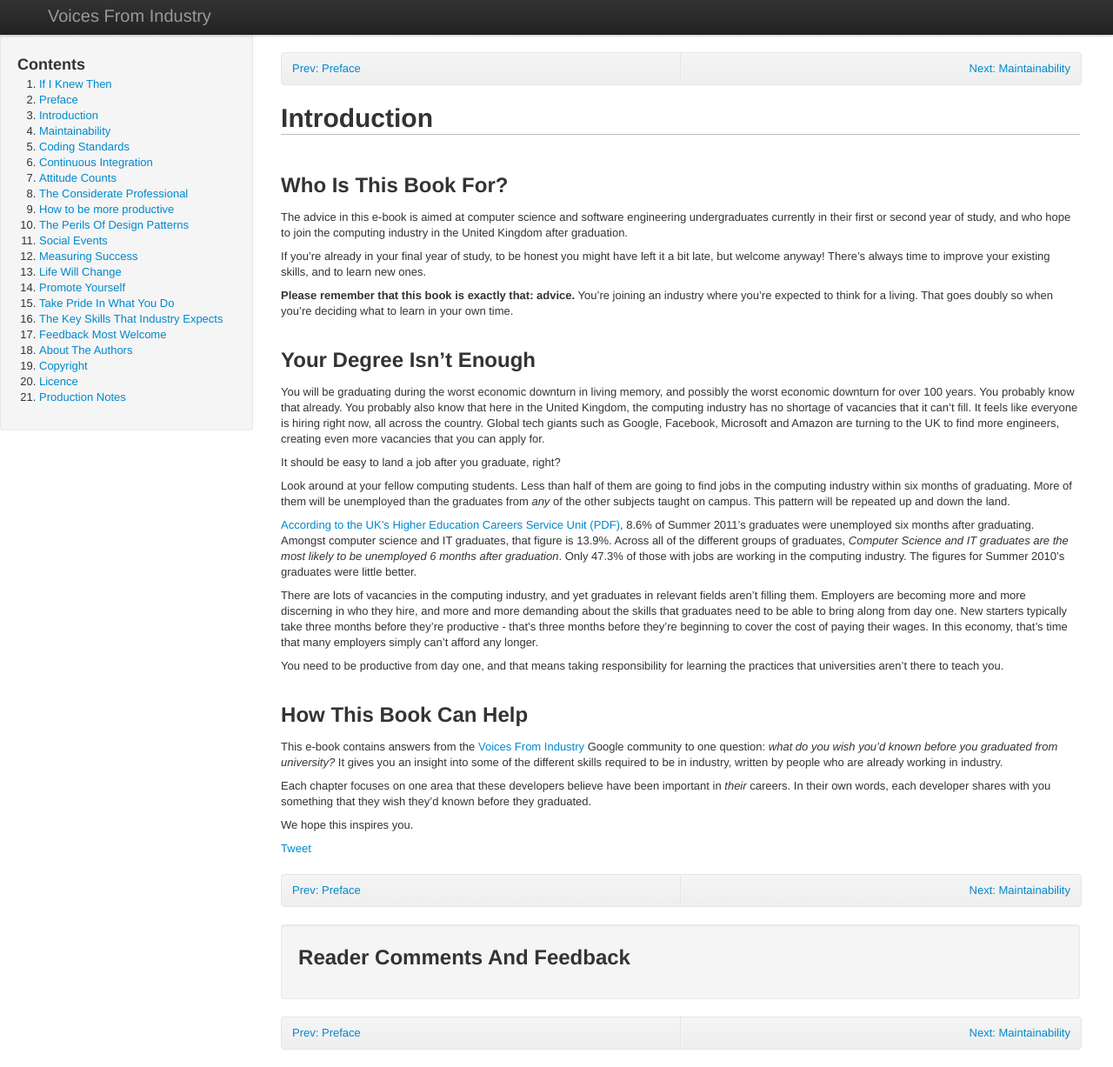
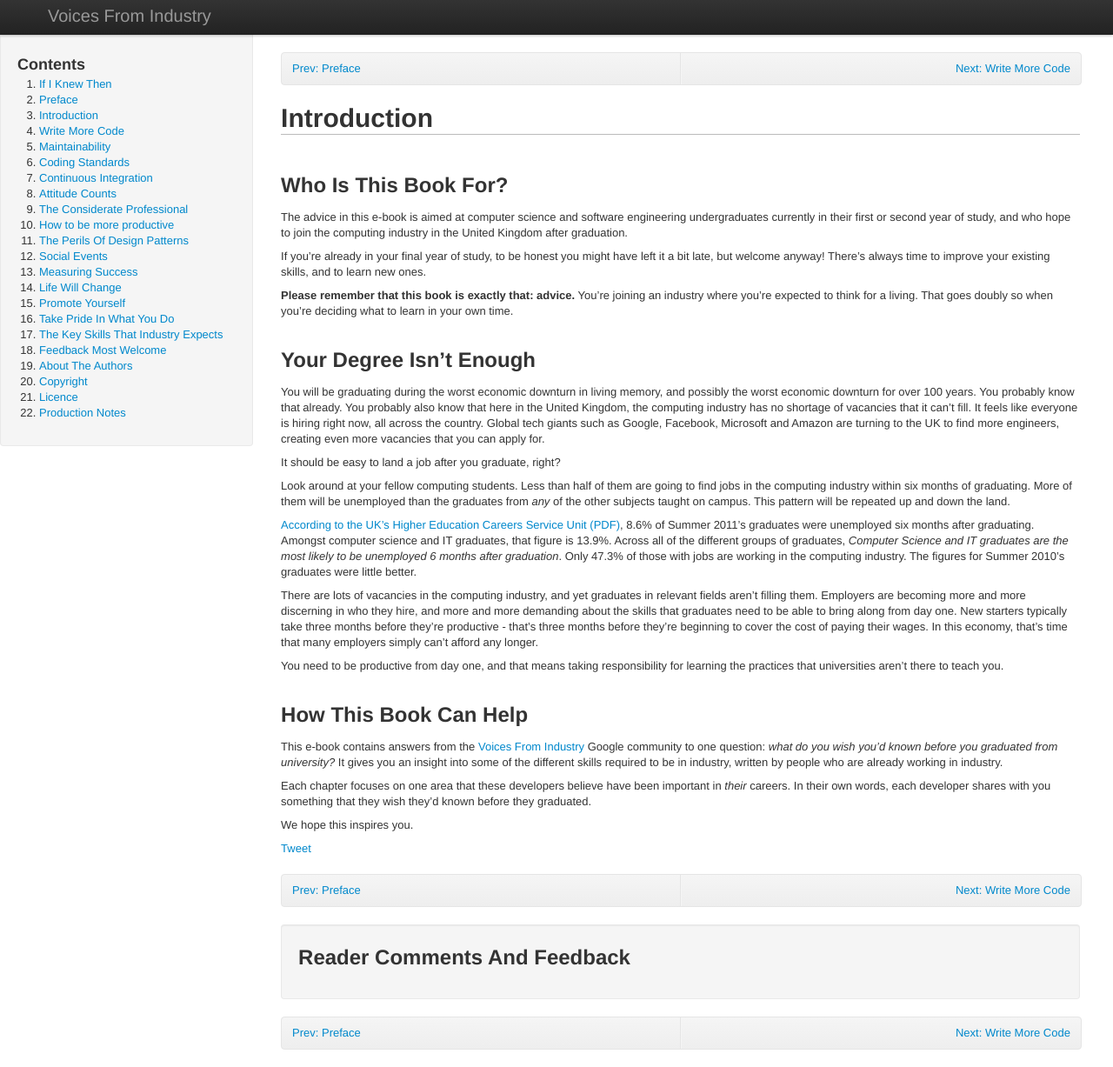
Before and after one commit to stuartherbert/if-i-knew-then, a Jekyll site: the page built from introduction.md, in a window 1280 px wide and 1227 px high. Shown: the whole window at 87% size. Built offline with Jekyll 4.4.1, drawn with Linux system fonts in a browser that asks for light colours; comment, search, counter and statistics services are not loaded.

Commit message:
Rebuilt navigation

```diff
--- a/_includes/sidebar/sidebar.html
+++ b/_includes/sidebar/sidebar.html
@@ -2,6 +2,7 @@
 <ol><li><a href="index.html">If I Knew Then</a></li>
 <li><a href="preface.html">Preface</a></li>
 <li><a href="introduction.html">Introduction</a></li>
+<li><a href="write-more-code.html">Write More Code</a></li>
 <li><a href="maintainability.html">Maintainability</a></li>
 <li><a href="coding-standards.html">Coding Standards</a></li>
 <li><a href="continuous-integration.html">Continuous Integration</a></li>
--- a/introduction.md
+++ b/introduction.md
@@ -2,7 +2,7 @@
 layout: book-chapter
 title: Introduction
 prev: '<a href="preface.html">Prev: Preface</a>'
-next: '<a href="maintainability.html">Next: Maintainability</a>'
+next: '<a href="write-more-code.html">Next: Write More Code</a>'
 ---
 
 # Introduction
--- a/toc.json
+++ b/toc.json
@@ -4,6 +4,7 @@
         "index",
         "preface",
         "introduction",
+        "write-more-code",
         "maintainability",
         "coding-standards",
         "continuous-integration",
```
Also changed, not shown: maintainability.md (+1 -1 lines), productivity.md (line endings or trailing spaces).
